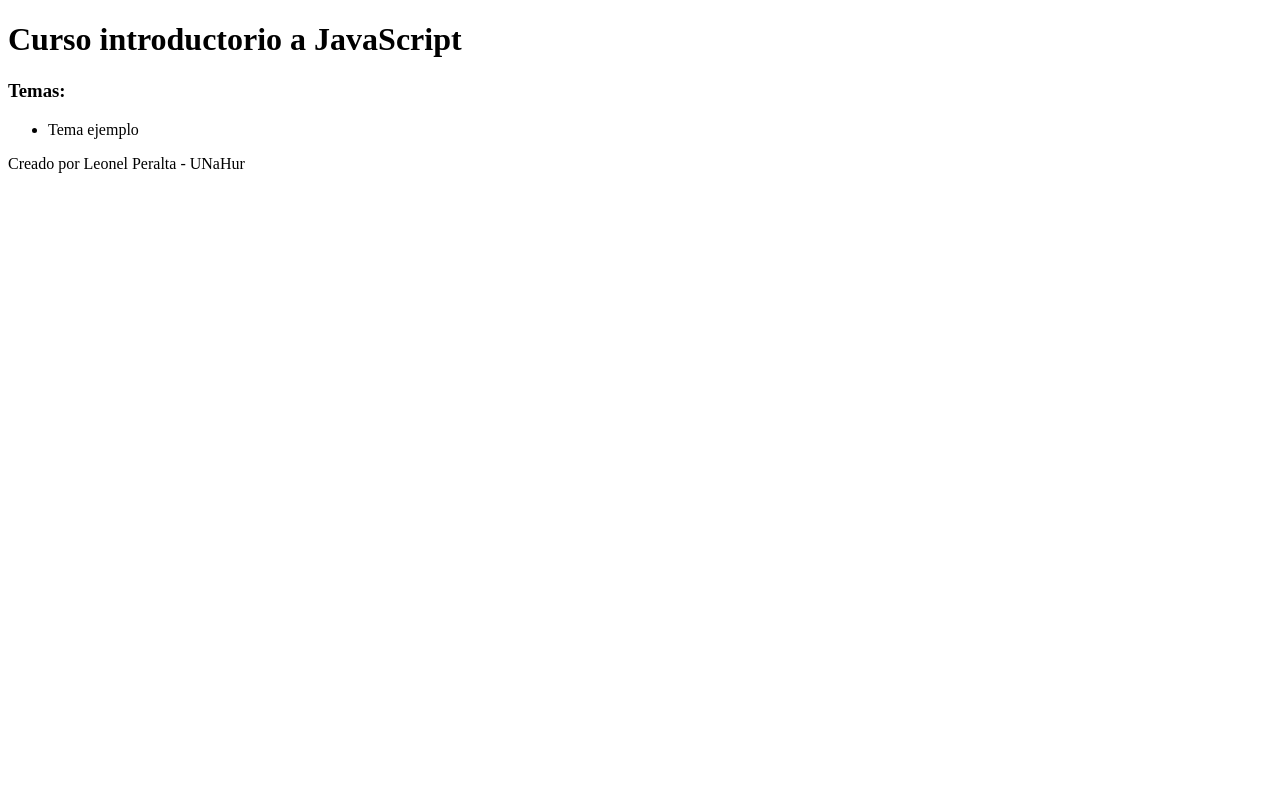
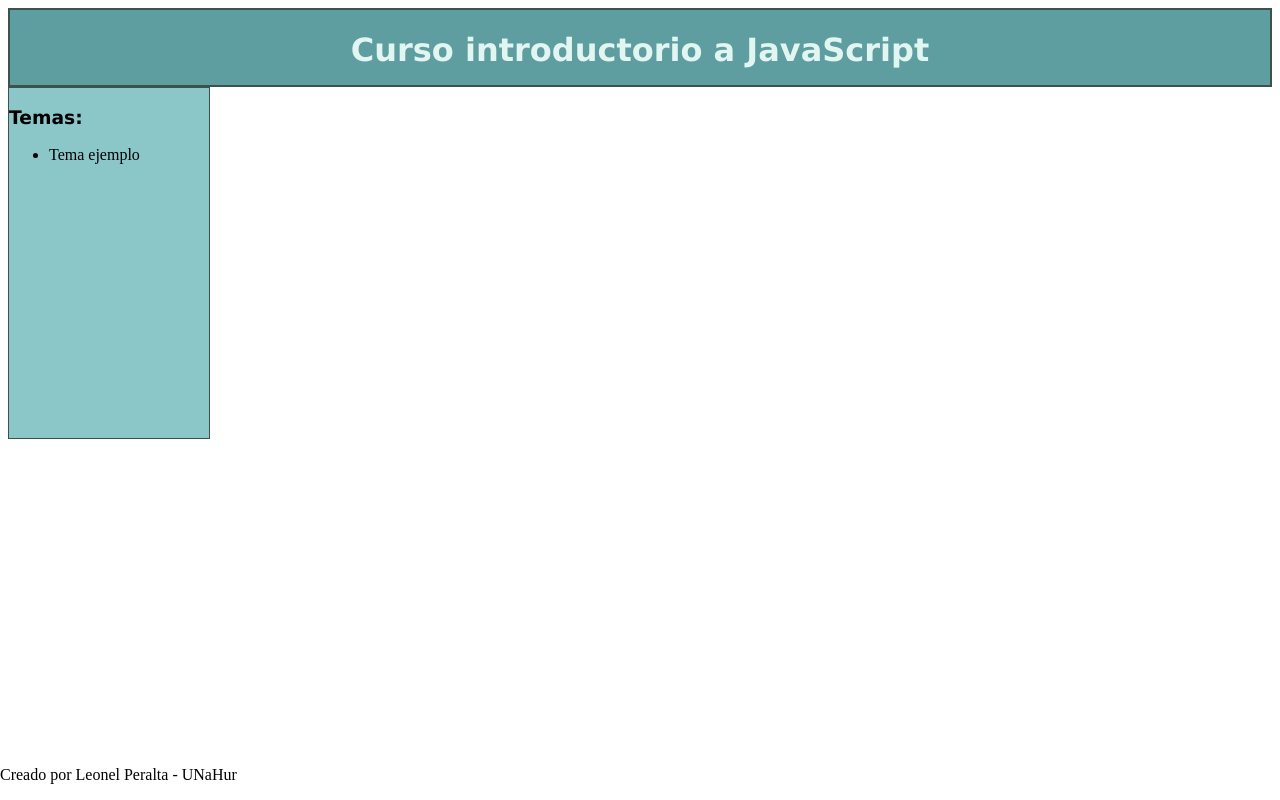
Before and after one commit to leonelmperalta/IntegradorCIU-LeonelPeralta, a plain HTML site: page index.html in a window 1280 px wide. Drawn offline with Linux system fonts and the light colour scheme.

Commit message:
primeras modificaciones en estilo

```diff
--- a/css/style.css
+++ b/css/style.css
@@ -0,0 +1,25 @@
+#header{
+    background-color: cadetblue;
+    height: 75px;
+    border: 2px solid #3e524d;
+}
+#titulo{
+    text-align: center;
+    font-family: Verdana, Geneva, Tahoma, sans-serif;
+    color: #e1f5f1;
+}
+
+#creditos{
+    position: absolute;
+    bottom: 0;
+    left: 0;
+}
+#titulo-temario{
+    font-family: Verdana, Geneva, Tahoma, sans-serif;
+}
+.temario{
+    background-color: #8bc7c9;
+    border: 1px solid #3e524d;
+    height: 350px;
+    width: 200px;
+}
--- a/index.html
+++ b/index.html
@@ -1,18 +1,27 @@
 <!DOCTYPE html>
 <html lang="en">
+
 <head>
     <meta charset="UTF-8">
     <meta name="viewport" content="width=device-width, initial-scale=1.0">
+    <link rel="stylesheet" href="css/style.css">
     <title>Curso introductorio a JS</title>
 </head>
+
 <body>
-    <div id = "header"><h1 id = "titulo">Curso introductorio a JavaScript</h1></div>
-    <div class = "temario">
-        <h3>Temas: </h3>
+    <div id="header">
+        <h1 id="titulo">Curso introductorio a JavaScript</h1>
+    </div>
+
+    <div class="temario">
+        <h3 id= "titulo-temario">Temas: </h3>
         <ul>
             <li>Tema ejemplo</li>
         </ul>
     </div>
-    <div><p id = "creditos">Creado por Leonel Peralta - UNaHur</p></div>
+    <div>
+        <p id="creditos">Creado por Leonel Peralta - UNaHur</p>
+    </div>
 </body>
+
 </html>
```
